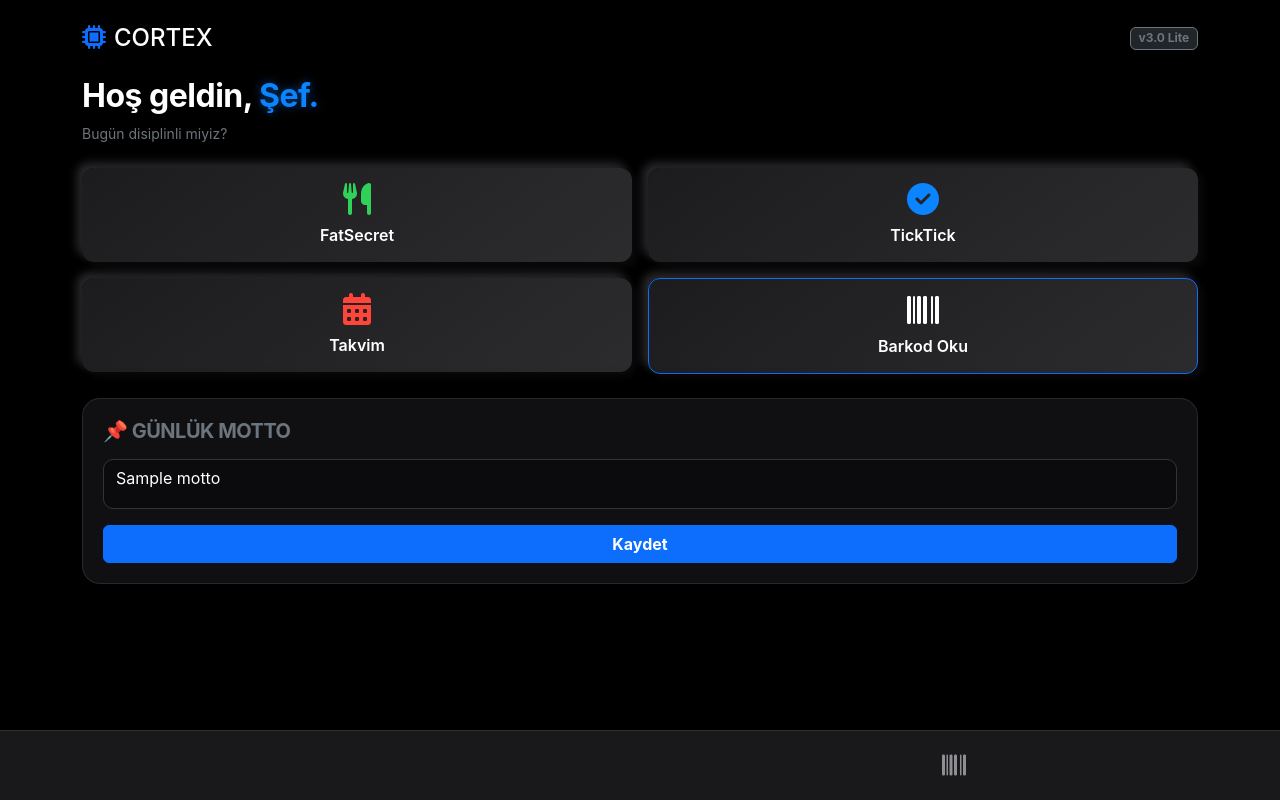
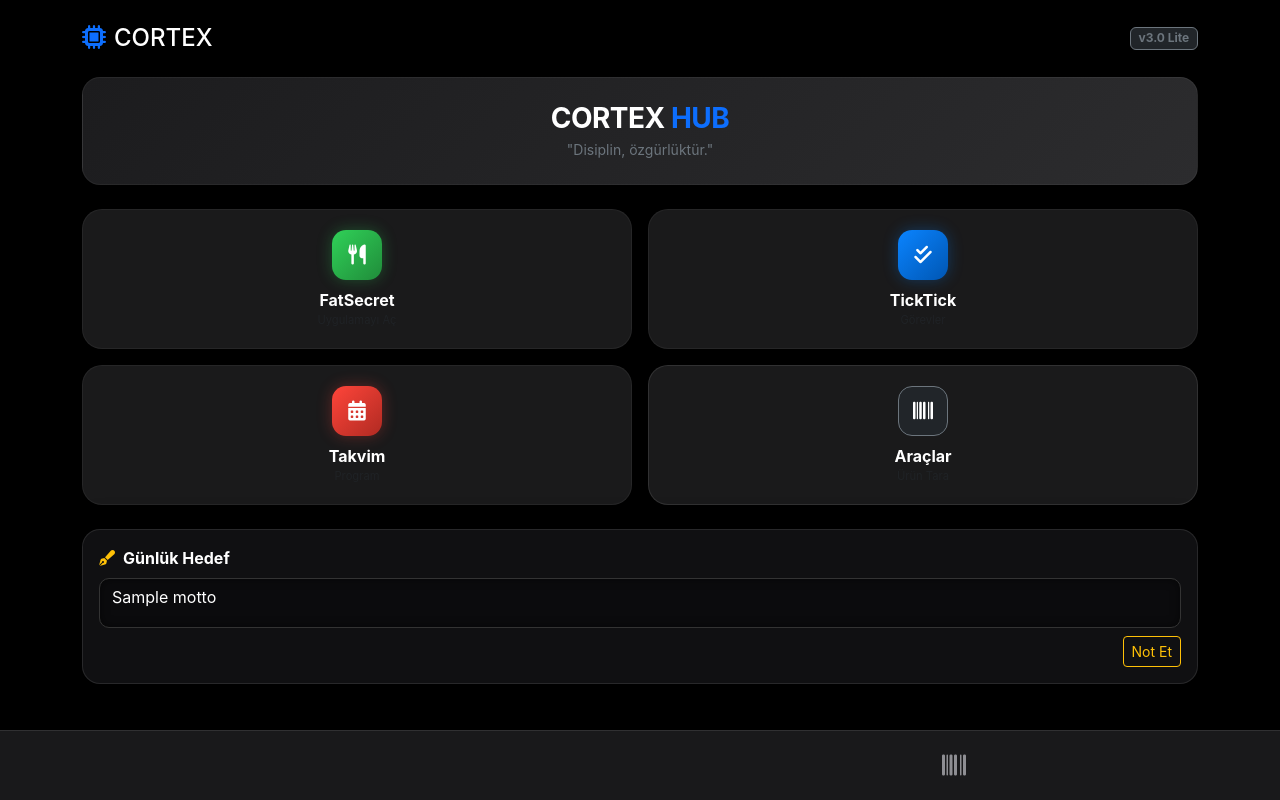
Before and after one commit to muhammed5875002-crypto/cortex-app, a Flask app: template templates/dashboard.html in a window 1280 px wide. Run offline with Flask 3, Linux system fonts and the light colour scheme; the template is opened without the code that fills it: most values are stand-ins (such as "Sample title", 1, 10 or a date in 2020).

Commit message:
Akilli arama ve gramaj eklendi

```diff
--- a/app.py
+++ b/app.py
@@ -5,29 +5,44 @@
 from flask import Flask, render_template, request, redirect, url_for, Response, session, jsonify
 
 app = Flask(__name__)
-app.secret_key = os.environ.get('SECRET_KEY', 'cortex_simple_key')
+app.secret_key = os.environ.get('SECRET_KEY', 'cortex_hub_key')
 
-# BASİT HAFIZA (Veritabanı yerine geçici RAM kullanıyoruz, gerekirse dosyaya yazarız)
-# Ama senin isteğin "Yönlendirme" olduğu için motto'yu session'da tutabiliriz.
-# Veya basit bir txt dosyası.
+# --- API SORGUSU (Filtresiz & Geniş) ---
+def search_api(query, is_barcode=False):
+    results = []
+    try:
+        if is_barcode:
+            # Barkod Sorgusu
+            url = f"https://world.openfoodfacts.org/api/v0/product/{query}.json"
+            res = requests.get(url, timeout=5).json()
+            if res.get('status') == 1:
+                p = res['product']
+                results.append(parse_product(p))
+        else:
+            # İsim Arama (Nescafe vb.)
+            # page_size=20 yaptık ki daha çok sonuç gelsin
+            url = f"https://tr.openfoodfacts.org/cgi/search.pl?search_terms={query}&search_simple=1&action=process&json=1&page_size=20"
+            res = requests.get(url, timeout=5).json()
+            products = res.get('products', [])
+            for p in products:
+                results.append(parse_product(p))
 
-# --- BARKOD API ---
-def get_product_from_api(barcode):
-    url = f"https://world.openfoodfacts.org/api/v0/product/{barcode}.json"
-    try:
-        res = requests.get(url, timeout=5).json()
-        if res.get('status') == 1:
-            p = res['product']
-            n = p.get('nutriments', {})
-            return {
-                'found': True,
-                'name': p.get('product_name', 'Bilinmeyen'),
-                'calories': int(n.get('energy-kcal_100g', 0)),
-                'protein': int(n.get('proteins_100g', 0)),
-                'fat': int(n.get('fat_100g', 0))
-            }
-    except: pass
-    return {'found': False}
+    except Exception as e:
+        print(f"Hata: {e}")
+
+    return results
+
+def parse_product(p):
+    # Veri yoksa '?' koy, gizleme!
+    n = p.get('nutriments', {})
+    return {
+        'name': p.get('product_name', 'İsimsiz Ürün'),
+        'brand': p.get('brands', ''),
+        'cal': int(n.get('energy-kcal_100g', 0)),
+        'pro': int(n.get('proteins_100g', 0)),
+        'fat': int(n.get('fat_100g', 0)),
+        'carb': int(n.get('carbohydrates_100g', 0))
+    }
 
 # --- GÜVENLİK ---
 def check_auth(username, password):
@@ -52,20 +67,23 @@
 @app.route('/', methods=['GET', 'POST'])
 @requires_auth
 def dashboard():
-    if request.method == 'POST':
-        session['motto'] = request.form.get('motto')
-    return render_template('dashboard.html', motto=session.get('motto', ''))
+    # Dashboard artık sadece yönlendirme merkezi
+    return render_template('dashboard.html')
 
 @app.route('/scanner')
 @requires_auth
 def scanner():
     return render_template('scanner.html')
 
-@app.route('/get_barcode_data')
+@app.route('/api_search')
 @requires_auth
-def get_barcode_data():
-    code = request.args.get('code')
-    return jsonify(get_product_from_api(code))
+def api_search():
+    q = request.args.get('q')
+    type_ = request.args.get('type') # 'text' veya 'barcode'
+    if not q: return jsonify([])
+
+    is_barcode = (type_ == 'barcode')
+    return jsonify(search_api(q, is_barcode))
 
 if __name__ == '__main__':
     app.run(debug=True, host='0.0.0.0', port=5050)
--- a/templates/dashboard.html
+++ b/templates/dashboard.html
@@ -2,55 +2,98 @@
 
 {% block content %}
 
-<div class="mb-4">
-    <h2 class="fw-bold">Hoş geldin, <span class="text-neon">Şef.</span></h2>
-    <p class="text-secondary small">Bugün disiplinli miyiz?</p>
+<div class="glass-card mb-4 text-center py-4" style="background: linear-gradient(135deg, #1c1c1e 0%, #2c2c2e 100%); border: 1px solid rgba(255,255,255,0.05);">
+    <h3 class="fw-bold text-white mb-1">CORTEX <span class="text-primary">HUB</span></h3>
+    <p class="text-secondary small mb-0">"Disiplin, özgürlüktür."</p>
 </div>
 
 <div class="row g-3">
+
     <div class="col-6">
-        <a href="https://www.fatsecret.com.tr/Default.aspx" target="_blank" class="d-block text-decoration-none">
-            <div class="btn-pro d-flex flex-column align-items-center justify-content-center h-100">
-                <i class="fas fa-utensils fa-2x mb-2" style="color: #30D158;"></i>
-                <span>FatSecret</span>
+        <a href="fatsecret://" class="d-block text-decoration-none">
+            <div class="btn-app-card d-flex flex-column align-items-center justify-content-center">
+                <div class="icon-box mb-2" style="background: linear-gradient(135deg, #30D158, #208c3a); box-shadow: 0 0 15px rgba(48, 209, 88, 0.3);">
+                    <i class="fas fa-utensils fa-lg text-white"></i>
+                </div>
+                <span class="fw-bold text-white">FatSecret</span>
+                <small class="text-muted" style="font-size: 0.7rem;">Uygulamayı Aç</small>
             </div>
         </a>
     </div>
 
     <div class="col-6">
-        <a href="https://ticktick.com/webapp" target="_blank" class="d-block text-decoration-none">
-            <div class="btn-pro d-flex flex-column align-items-center justify-content-center h-100">
-                <i class="fas fa-check-circle fa-2x mb-2" style="color: #0A84FF;"></i>
-                <span>TickTick</span>
+        <a href="ticktick://" class="d-block text-decoration-none">
+            <div class="btn-app-card d-flex flex-column align-items-center justify-content-center">
+                <div class="icon-box mb-2" style="background: linear-gradient(135deg, #0A84FF, #0056b3); box-shadow: 0 0 15px rgba(10, 132, 255, 0.3);">
+                    <i class="fas fa-check-double fa-lg text-white"></i>
+                </div>
+                <span class="fw-bold text-white">TickTick</span>
+                <small class="text-muted" style="font-size: 0.7rem;">Görevler</small>
             </div>
         </a>
     </div>
 
     <div class="col-6">
         <a href="calshow://" class="d-block text-decoration-none">
-            <div class="btn-pro d-flex flex-column align-items-center justify-content-center h-100">
-                <i class="fas fa-calendar-alt fa-2x mb-2" style="color: #FF453A;"></i>
-                <span>Takvim</span>
+            <div class="btn-app-card d-flex flex-column align-items-center justify-content-center">
+                <div class="icon-box mb-2" style="background: linear-gradient(135deg, #FF453A, #b02a22); box-shadow: 0 0 15px rgba(255, 69, 58, 0.3);">
+                    <i class="fas fa-calendar-alt fa-lg text-white"></i>
+                </div>
+                <span class="fw-bold text-white">Takvim</span>
+                <small class="text-muted" style="font-size: 0.7rem;">Program</small>
             </div>
         </a>
     </div>
 
     <div class="col-6">
         <a href="/scanner" class="d-block text-decoration-none">
-            <div class="btn-pro d-flex flex-column align-items-center justify-content-center h-100 border border-primary">
-                <i class="fas fa-barcode fa-2x mb-2 text-white"></i>
-                <span class="text-white">Barkod Oku</span>
+            <div class="btn-app-card d-flex flex-column align-items-center justify-content-center" style="border: 1px solid rgba(255, 255, 255, 0.1);">
+                <div class="icon-box mb-2 bg-dark border border-secondary">
+                    <i class="fas fa-barcode fa-lg text-white"></i>
+                </div>
+                <span class="fw-bold text-white">Araçlar</span>
+                <small class="text-muted" style="font-size: 0.7rem;">Ürün Tara</small>
             </div>
         </a>
     </div>
 </div>
 
-<div class="glass-card mt-4">
-    <h5 class="mb-3 text-secondary">📌 GÜNLÜK MOTTO</h5>
+<div class="glass-card mt-4 p-3">
+    <div class="d-flex align-items-center mb-2">
+        <i class="fas fa-pen-fancy text-warning me-2"></i>
+        <span class="fw-bold text-white">Günlük Hedef</span>
+    </div>
     <form method="POST">
-        <textarea name="motto" class="form-control mb-3" placeholder="Bugünün hedefi ne?" rows="2" style="resize:none;">{{ motto }}</textarea>
-        <button type="submit" class="btn btn-primary w-100 fw-bold">Kaydet</button>
+        <textarea name="motto" class="form-control bg-dark border-0 text-white" placeholder="Bugün neyi başaracaksın?" rows="2" style="resize:none; box-shadow: inset 0 0 10px rgba(0,0,0,0.5);">{{ motto }}</textarea>
+        <div class="text-end mt-2">
+            <button type="submit" class="btn btn-sm btn-outline-warning">Not Et</button>
+        </div>
     </form>
 </div>
 
+<style>
+    .btn-app-card {
+        background: rgba(44, 44, 46, 0.6);
+        backdrop-filter: blur(10px);
+        -webkit-backdrop-filter: blur(10px);
+        border-radius: 20px;
+        padding: 20px 10px;
+        height: 140px;
+        transition: transform 0.2s, background 0.2s;
+        border: 1px solid rgba(255,255,255,0.05);
+    }
+    .btn-app-card:active {
+        transform: scale(0.96);
+        background: rgba(60, 60, 62, 0.8);
+    }
+    .icon-box {
+        width: 50px;
+        height: 50px;
+        border-radius: 14px;
+        display: flex;
+        align-items: center;
+        justify-content: center;
+    }
+</style>
+
 {% endblock %}
```
Also changed, not shown: templates/scanner.html (+102 -92 lines).
